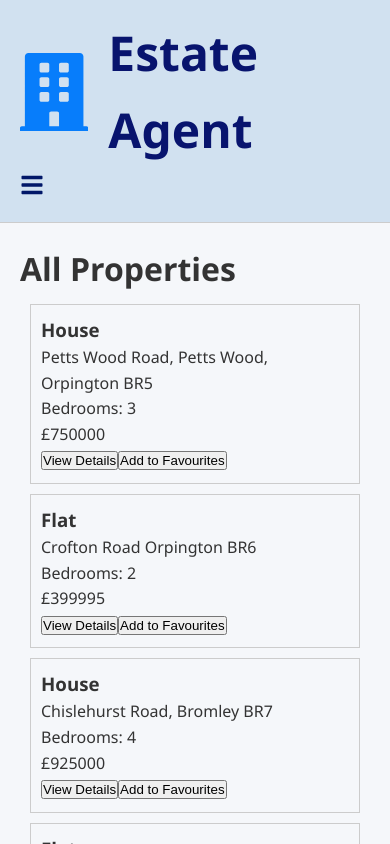
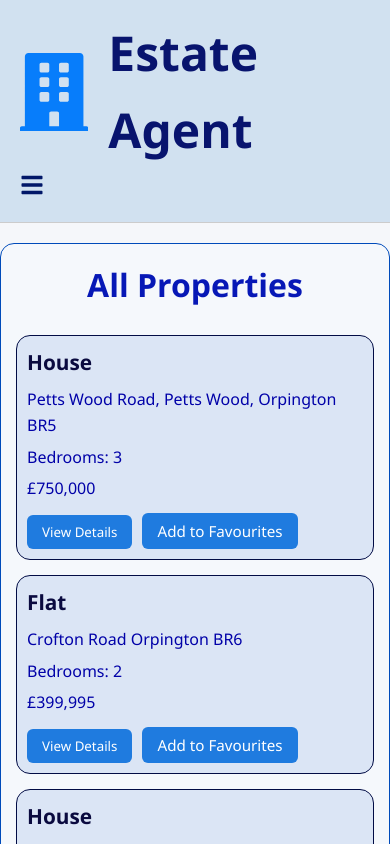
Before and after one commit to Yahani-Chalakshana/react-final, a React (Vite) app in the folder estate-agent-react-app/: page /all-properties in a window 390 px wide. Shown: the top 844 px of the page. Built offline with nearby package versions, Linux system fonts and the light colour scheme.

Commit message:
STYLE: Add consistent layout, responsive container, and polished UI for App, AllProperties, ResultsSection, FavouriteButton, and FavouriteItem components

```diff
--- a/estate-agent-react-app/src/App.css
+++ b/estate-agent-react-app/src/App.css
@@ -1,5 +1,13 @@
-.app-container{
+.app-container {
   max-width: 1200px;
   margin: 0 auto;
   padding: 20px;
+  min-height: calc(100vh - 160px); /* approximate header+footer height */
 }
+
+/* Responsive */
+@media (max-width: 768px) {
+  .app-container {
+    padding: 15px;
+  }
+}
--- /dev/null
+++ b/estate-agent-react-app/src/components/FavouriteButton.css
@@ -0,0 +1,25 @@
+.favourite-btn {
+  background-color: #2465f1;
+  color: #ffffff;
+  border: none;
+  padding: 8px 14px;
+  border-radius: 6px;
+  cursor: pointer;
+  font-weight: 500;
+  font-size: 0.95rem;
+  transition: background-color 0.3s ease;
+  margin-top: 5px;
+}
+
+.favourite-btn:hover {
+  background-color: #020a96;
+}
+
+/* Optional: different color if already favourite */
+.favourite-btn.fav-active {
+  background-color: #1f7bdf;
+}
+
+.favourite-btn.fav-active:hover {
+  background-color: #022b5a;
+}
--- a/estate-agent-react-app/src/components/FavouriteButton.jsx
+++ b/estate-agent-react-app/src/components/FavouriteButton.jsx
@@ -1,3 +1,6 @@
+import React from "react";
+import "./FavouriteButton.css";
+
 const FavouriteButton = ({ property, favourites, setFavourites }) => {
   const isFav = favourites.some((f) => f.id === property.id);
 
@@ -10,7 +13,10 @@ const FavouriteButton = ({ property, favourites, setFavourites }) => {
   };
 
   return (
-    <button onClick={toggleFavourite}>
+    <button
+      className={`favourite-btn ${isFav ? "fav-active" : ""}`}
+      onClick={toggleFavourite}
+    >
       {isFav ? "Remove from Favourites" : "Add to Favourites"}
     </button>
   );
--- /dev/null
+++ b/estate-agent-react-app/src/components/FavouriteItem.css
@@ -0,0 +1,53 @@
+.favourite-item {
+  border: 1px solid #ccc;
+  margin: 5px 0;
+  padding: 10px;
+  border-radius: 8px;
+  background-color: #f0f4ff;
+  cursor: grab;
+  transition: box-shadow 0.2s ease, transform 0.2s ease;
+}
+
+.favourite-item:active {
+  cursor: grabbing;
+}
+
+.favourite-item h4 {
+  margin: 0 0 4px 0;
+  font-size: 1.1rem;
+  color: #0a0a3f;
+}
+
+.favourite-item p {
+  margin: 2px 0;
+  font-size: 0.95rem;
+  color: #000094;
+}
+
+.favourite-item a {
+  display: inline-block;
+  margin-top: 5px;
+  text-decoration: none;
+  color: #04007e;
+  font-weight: 500;
+}
+
+.favourite-item a:hover {
+  text-decoration: underline;
+}
+
+.favourite-item button {
+  background-color: #2d53dd;
+  color: #ffffff;
+  border: none;
+  padding: 6px 12px;
+  border-radius: 5px;
+  cursor: pointer;
+  font-size: 0.9rem;
+  margin-left: 10px;
+  transition: background-color 0.3s ease;
+}
+
+.favourite-item button:hover {
+  background-color: #160078;
+}
--- a/estate-agent-react-app/src/components/FavouriteItem.jsx
+++ b/estate-agent-react-app/src/components/FavouriteItem.jsx
@@ -1,24 +1,19 @@
 import { Link } from "react-router-dom";
+import "./FavouriteItem.css";
 
 const FavouriteItem = ({ property, favourites, setFavourites }) => {
-  // Remove favourite by button
   const removeFavourite = () => {
     setFavourites(favourites.filter((f) => f.id !== property.id));
   };
 
-  // Drag start for removing item
   const handleDragStart = (e) => {
     e.dataTransfer.setData("remove-favourite", property.id);
     e.dataTransfer.effectAllowed = "move";
   };
 
-  // Drag end → if dropped outside favourites panel, remove item
   const handleDragEnd = (e) => {
     const dropEffect = e.dataTransfer.dropEffect;
-    if (dropEffect === "none") {
-      // dropped outside → remove
-      removeFavourite();
-    }
+    if (dropEffect === "none") removeFavourite();
   };
 
   return (
@@ -27,16 +22,13 @@ const FavouriteItem = ({ property, favourites, setFavourites }) => {
       draggable
       onDragStart={handleDragStart}
       onDragEnd={handleDragEnd}
-      style={{ border: "1px solid #ccc", margin: 5, padding: 5, borderRadius: 5, background: "#f0f4ff" }}
     >
       <h4>{property.type}</h4>
       <p>{property.location}</p>
       <p>Bedrooms: {property.bedrooms}</p>
       <p>£{property.price.toLocaleString()}</p>
       <Link to={`/property/${property.id}`}>View Details</Link>
-      <button onClick={removeFavourite} style={{ marginLeft: "10px" }}>
-        Remove
-      </button>
+      <button onClick={removeFavourite}>Remove</button>
     </div>
   );
 };
--- a/estate-agent-react-app/src/components/SearchForm.css
+++ b/estate-agent-react-app/src/components/SearchForm.css
@@ -1,12 +1,12 @@
 .search-form {
   display: flex;
   flex-direction: column;
-  gap: 12px;
+  gap: 20px;
   padding: 15px;
-  margin-bottom: 20px;
-  background-color: #eef3fb;
+  margin-bottom: 50px;
+  background-color: #e4edfb;
   border-radius: 14px;
-  border: 1.5px solid #004bba;
+  border: 2px solid #012b69;
 }
 
 /* Each field full width */
@@ -19,19 +19,19 @@
   width: 100%;
   padding: 8px 10px;
   border-radius: 6px;
-  border: 1px solid #004bba;
-  font-size: 0.95rem;
+  border: 1.5px solid #c8c8c8;
+  font-size: 1rem;
 }
 
 /* Search button */
 .search-btn {
-  background-color: #1f7bdf;
+  background-color: #0764c8;
   color: #ffffff;
   border: none;
   padding: 10px 16px;
   border-radius: 8px;
   cursor: pointer;
-  font-size: 1rem;
+  font-size: 1.2rem;
   font-weight: 600;
   transition: background-color 0.3s ease;
   margin-top: 10px;
--- a/estate-agent-react-app/src/index.css
+++ b/estate-agent-react-app/src/index.css
@@ -16,6 +16,15 @@ a {
   color: #1a73e8;
 }
 
-a:hover{
+a:hover {
   text-decoration: underline;
 }
+
+button {
+  font-family: inherit;
+  cursor: pointer;
+}
+
+input, select, textarea {
+  font-family: inherit;
+}
--- /dev/null
+++ b/estate-agent-react-app/src/pages/AllPropertiesPage.css
@@ -0,0 +1,74 @@
+.all-properties-page {
+  max-width: 900px;
+  margin: 20px auto;
+  padding: 20px;
+  background-color: #f5f8fc;
+  border-radius: 14px;
+  border: 1.5px solid #004bba;
+}
+
+.all-properties-page h1 {
+  text-align: center;
+  color: #0718b6;
+  font-size: 2rem;
+  margin-bottom: 25px;
+}
+
+/* Property card wrapper */
+.property-card-wrapper {
+  border: 1.5px solid #020c45;
+  border-radius: 14px;
+  padding: 15px;
+  margin-bottom: 15px;
+  background-color: #dbe5f5;
+  transition: transform 0.2s ease, box-shadow 0.3s ease;
+}
+
+.property-card-wrapper:hover {
+  transform: translateY(-2px);
+  box-shadow: 0 4px 15px rgba(0, 0, 0, 0.15);
+}
+
+.property-card-wrapper h3 {
+  margin: 0 0 8px 0;
+  font-size: 1.5rem;
+  color: #0a0a3f;
+}
+
+.property-card-wrapper p {
+  margin: 4px 0 6px 0;
+  font-size: 1rem;
+  color: #0101a8;
+}
+
+/* Buttons */
+.property-card-wrapper button {
+  background-color: #1f7bdf;
+  color: #fff;
+  border: none;
+  padding: 8px 15px;
+  border-radius: 6px;
+  cursor: pointer;
+  font-weight: 500;
+  margin-right: 10px;
+  transition: background-color 0.3s ease;
+}
+
+.property-card-wrapper button:hover {
+  background-color: #022b5a;
+}
+
+/* Responsive adjustments */
+@media (max-width: 768px) {
+  .all-properties-page {
+    padding: 15px;
+  }
+
+  .property-card-wrapper {
+    padding: 10px;
+  }
+
+  .property-card-wrapper h3 {
+    font-size: 1.3rem;
+  }
+}
--- a/estate-agent-react-app/src/pages/AllPropertiesPage.jsx
+++ b/estate-agent-react-app/src/pages/AllPropertiesPage.jsx
@@ -1,24 +1,19 @@
 import { Link } from "react-router-dom";
 import propertiesData from "../data/properties.json";
 import FavouriteButton from "../components/FavouriteButton";
+import "./AllPropertiesPage.css";
 
 const AllPropertiesPage = ({ favourites, setFavourites }) => {
   return (
-    <div style={{ maxWidth: "900px", margin: "0 auto", padding: "20px" }}>
+    <div className="all-properties-page">
       <h1>All Properties</h1>
       {propertiesData.properties.map((property) => (
-        <div
-          key={property.id}
-          style={{ border: "1px solid #ccc", margin: 10, padding: 10 }}
-        >
+        <div key={property.id} className="property-card-wrapper">
           <h3>{property.type}</h3>
           <p>{property.location}</p>
           <p>Bedrooms: {property.bedrooms}</p>
-          <p>£{property.price}</p>
-          <Link
-            to={`/property/${property.id}`}
-            state={{ fromAllProperties: true }} // came from all properties
-          >
+          <p>£{property.price.toLocaleString()}</p>
+          <Link to={`/property/${property.id}`} state={{ fromAllProperties: true }}>
             <button>View Details</button>
           </Link>
           <FavouriteButton
```
Also changed, not shown: estate-agent-react-app/src/App.jsx (+4 -19 lines), estate-agent-react-app/src/components/ResultsSection.css (added, +47 -0 lines), estate-agent-react-app/src/components/ResultsSection.jsx (+7 -16 lines).
